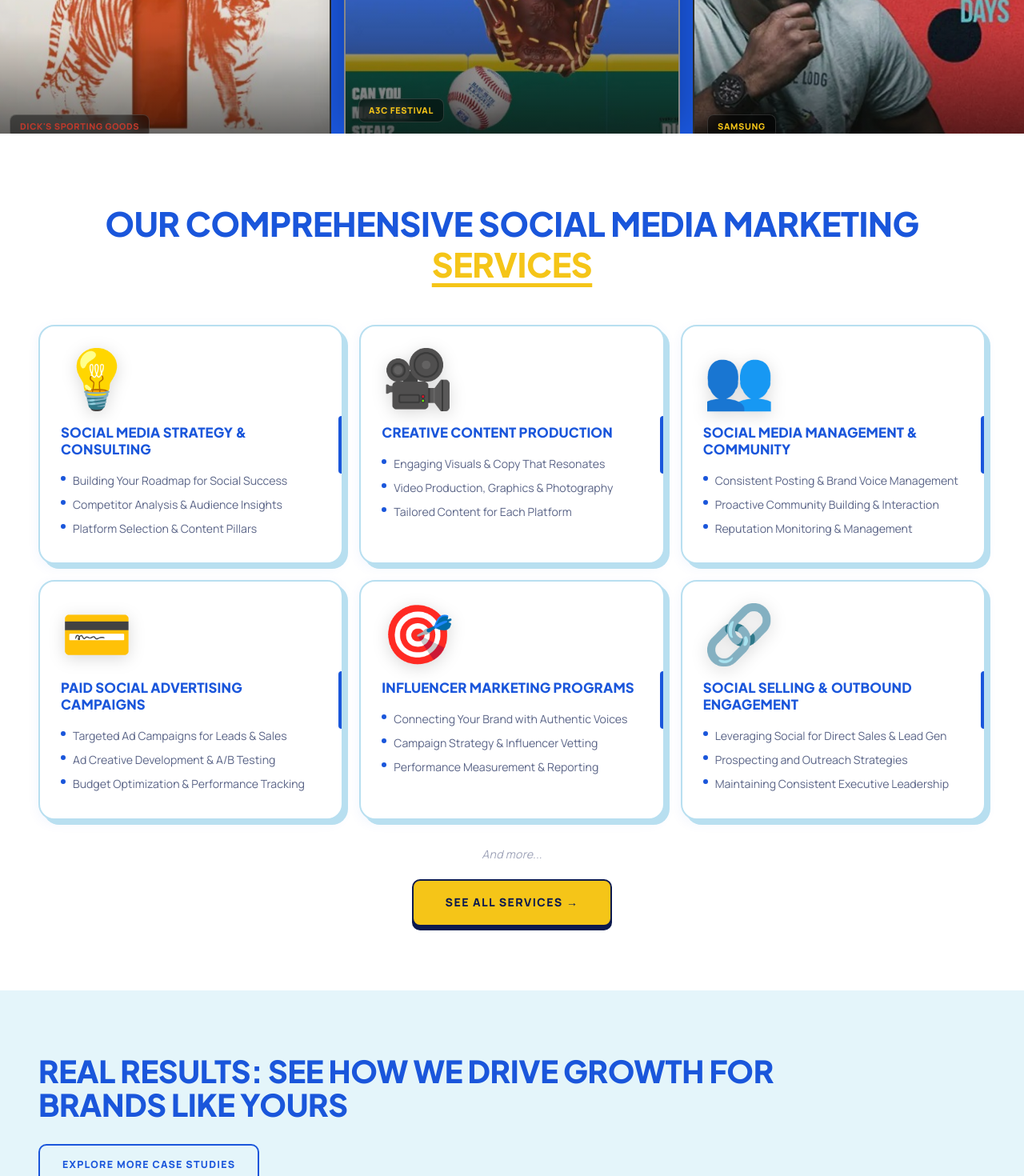
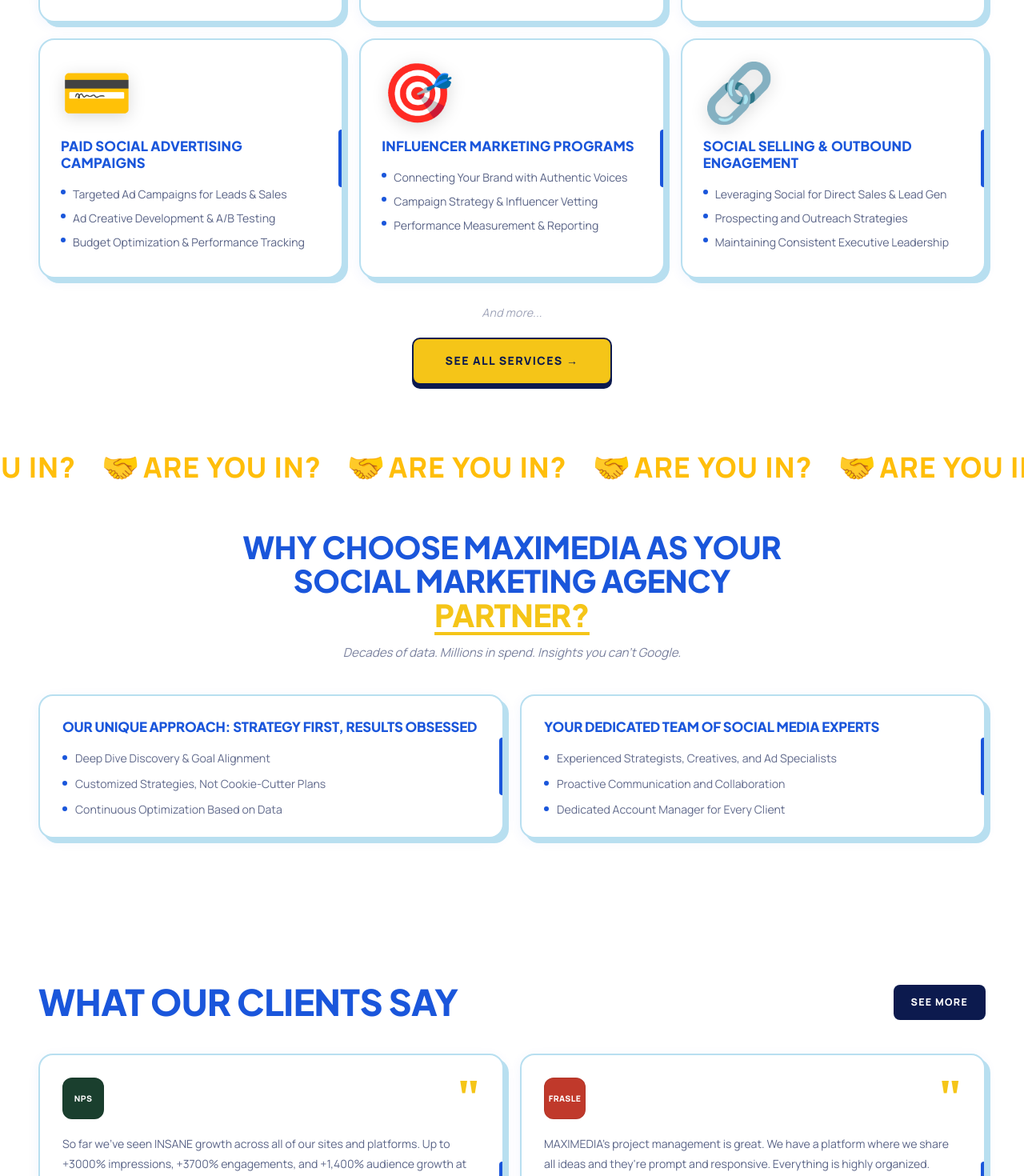
Before and after one commit to irfangyan325-debug/maximedia, a Next.js app: page / in a window 1280 px wide. Shown: the part 1960-3430 px from the top of the page at 80% size. Built offline with nearby package versions, Linux system fonts and the light colour scheme.

Commit message:
updated code

```diff
--- a/app/page.tsx
+++ b/app/page.tsx
@@ -23,15 +23,15 @@
     <>
       <HeroSection />
       <PainPointsSection />
-      <DeliversSection />
+      {/* <DeliversSection /> */}
       <ServicesSection />
-      <CaseStudiesSection />
+      {/* <CaseStudiesSection /> */}
       <AreYouInBanner />
       <WhyChooseSection />
       <TestimonialsSection />
       <ProcessSection />
       <PricingSection />
-      <BrandsSection />
+      {/* <BrandsSection /> */}
       <ContactSection />
       <BlogPreviewSection />
       <CtaSection />
```
